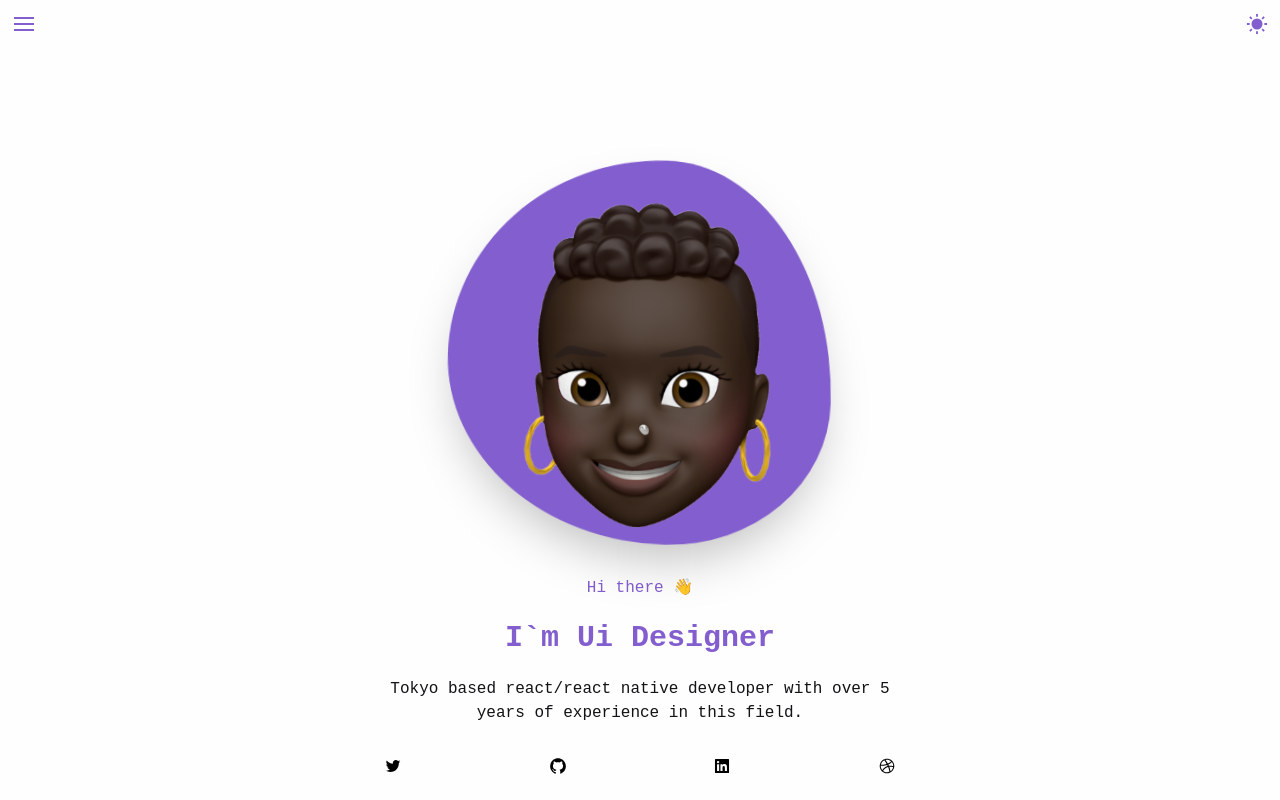
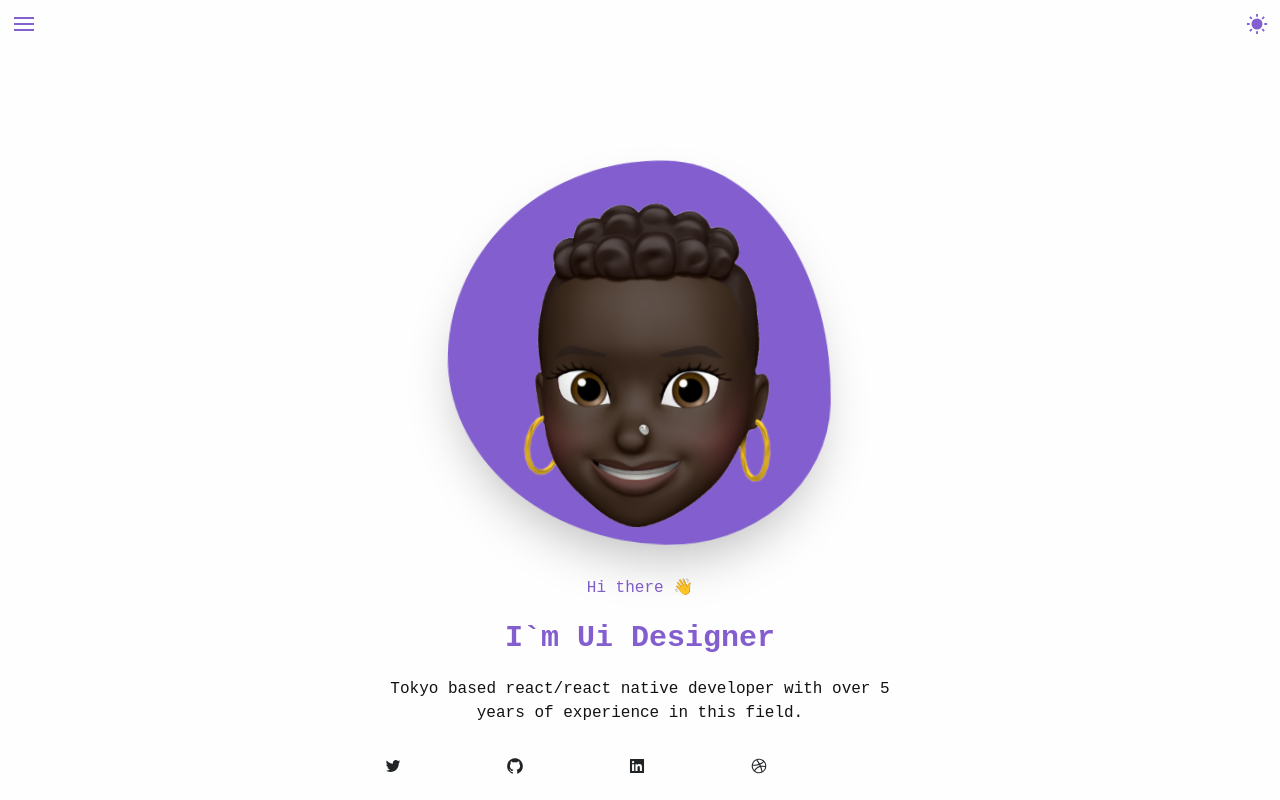
Before and after one commit to MichaelDepp/Methora, a Next.js app: page / in a window 1280 px wide. Shown: the top 800 px of the page. Built offline with nearby package versions, Linux system fonts and the light colour scheme.

Commit message:
refactor: make the sociaL links reponsive n good colors

```diff
--- a/src/components/SocialLinks/index.jsx
+++ b/src/components/SocialLinks/index.jsx
@@ -5,14 +5,20 @@ import {
     AiOutlineGithub,
     AiFillLinkedin
 } from 'react-icons/ai';
+import { useTheme } from 'next-themes';
+import constants from '../../constants';
 
 const SocialLink = () => {
+    const { theme } = useTheme();
+    const colorConfig =
+        theme === 'dark' ? constants.colors.theme.lightBg : constants.colors.theme.dark;
+
     return (
-        <div className="flex flex-row justify-between my-8">
-            <AiOutlineTwitter size={18} />
-            <AiOutlineGithub size={18} />
-            <AiFillLinkedin size={18} />
-            <AiOutlineDribbble size={18} />
+        <div className="flex flex-row justify-between my-8 mx-16 lg:mx-0 lg:mr-32">
+            <AiOutlineTwitter size={18} color={colorConfig} />
+            <AiOutlineGithub size={18} color={colorConfig} />
+            <AiFillLinkedin size={18} color={colorConfig} />
+            <AiOutlineDribbble size={18} color={colorConfig} />
         </div>
     );
 };
```
